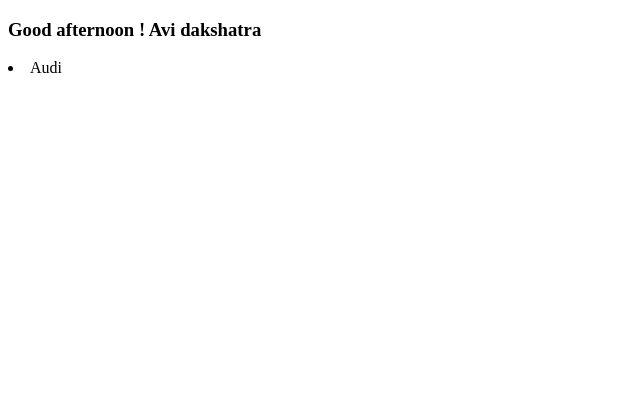
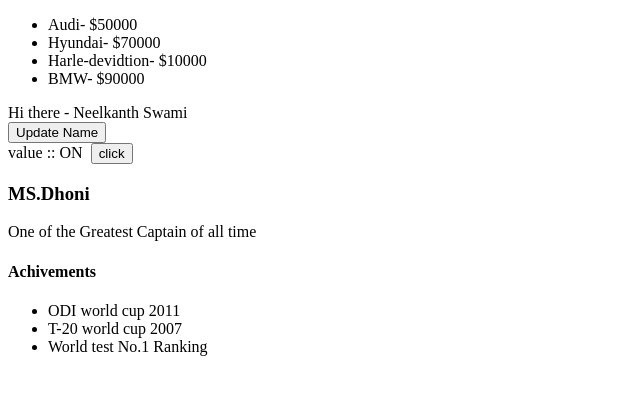
Before and after one commit to RohanMaher777/my-basic, a React (Create React App) app: page / in a window 1280 px wide. Shown: the top 394 px of the page, without its empty margins (0-640 px from the left). Built offline with nearby package versions, Linux system fonts and the light colour scheme.

Commit message:
third commit

```diff
--- a/src/App.js
+++ b/src/App.js
@@ -1,12 +1,27 @@
 import React from "react";
-import { HelloWorld } from "./HelloWorld";
-import Cars from "./components/Cars";
+// import { HelloWorld } from "./HelloWorld";
+import Cars from "./components/CarsList";
+import HelloWorldwithState from "./components/HelloWorldwithState";
+import Toggler from "./components/Toggle";
+import ChildernExample from "./components/ChildernExample";
 
 function App(){
     return (
         <div>
-            <HelloWorld/>
+            {/* <HelloWorld/> */}
             <Cars/>
+            <HelloWorldwithState/>
+            <Toggler/>
+            <ChildernExample title="MS.Dhoni">
+                One of the Greatest Captain of all time
+                <h4>Achivements</h4>
+                <ul>
+                    <li>ODI world cup 2011</li>
+                    <li>T-20 world cup 2007</li>
+                    <li>World test No.1 Ranking</li>
+                </ul>
+            </ChildernExample>
+
         </div>
     )
 }
--- a/src/HelloWorld.js
+++ b/src/HelloWorld.js
@@ -1,4 +1,4 @@
-import React from "react";
+
 
 function greeting(time){
     return (time >= 12 ? 'Good afternoon !': 'Good morning')
@@ -9,15 +9,23 @@
 }
 
 function HelloWorld() {
-  const firstName = "Avi";
-  const lastName = "dakshatra"
+  let firstName = "Avi";
+  let lastName = "dakshatra"
   const time = 15
-  const respose = (
+
+  return <>
     <div>
       <h3> {greeting(time)} {getFullName(firstName, lastName)}</h3>
     </div>
-  );
-  return respose;
+    <div>
+      <button onClick={() =>{
+        firstName = "Neel"
+        lastName = "lohit"
+        console.log(getFullName(firstName, lastName))
+      }}>Upadte Name</button>
+    </div>
+
+  </>;
 }
 
 export { HelloWorld };
--- a/src/components/Car.js
+++ b/src/components/Car.js
@@ -1,5 +1,17 @@
-function Car (props){
-    return (<li>{props.carName}</li>)
+function CarName(myProps){
+    return <span>{myProps.Name}</span>
+}
+
+function CarPrice(myProps){
+    return <span>- ${myProps.price}</span>
+}
+
+
+function Car ({carName:name, price}){ // by destructing we are getting data
+    return (<li>
+        <CarName Name = {name}/>
+        <CarPrice price = {price}/>
+    </li>)
 }
 
 export default Car
--- a/src/components/Cars.js
+++ /dev/null
@@ -1,19 +0,0 @@
-import Car from "./Car"
-// const cars = [ 'Audi', 'XUV 700', 'Fortuner']
-
-function Cars(){
-
-    return(
-        // <div>
-        //     <ul>
-        //         {cars.map(car => {
-        //             return (<li>{car}</li>)
-        //         })}
-        //     </ul>
-        // </div>
-        <Car carName = "Audi"/>
-
-    )
-}
-
-export default Cars
--- /dev/null
+++ b/src/components/CarsList.js
@@ -0,0 +1,37 @@
+import Car from "./Car"
+const cars = [
+   {
+    name : "Audi",
+    price : 50000
+   },
+   {
+    name : "Hyundai",
+    price : 70000
+   },
+   {
+    name : "Harle-devidtion",
+    price : 10000
+   },
+   {
+    name : "BMW",
+    price : 90000
+   }
+
+]
+
+function Cars(){
+
+    return(
+        <div>
+            <ul>
+                {cars.map(Cardetails => {
+                    return <Car carName = {Cardetails.name} price = {Cardetails.price}/>
+                })}
+            </ul>
+        </div>
+
+
+    )
+}
+
+export default Cars
--- /dev/null
+++ b/src/components/ChildernExample.js
@@ -0,0 +1,8 @@
+function ChildernExample({title, children}){
+    return <div>
+        <h3>{title}</h3>
+        <div>{children}</div>
+    </div>
+}
+
+export default ChildernExample
--- /dev/null
+++ b/src/components/HelloWorldwithState.js
@@ -0,0 +1,41 @@
+import {useState} from "react"
+
+function GrandChildComponent (props){
+    console.log("GrandChildComponent is rendered");
+    console.log(props);
+    return <>
+    <div>
+    Hi there - {props.firstName} {props.lastName}
+    </div>
+    </>
+
+}
+
+function ChildComponent ({...props}){
+    console.log("ChildComponent is rendered");
+    return <>
+    <GrandChildComponent {...props}/>
+    </>
+}
+
+function HelloWorldwithState(){
+    const [firstName, setFirstName] =  useState("Neelkanth")
+    const [lastName, setLastName] = useState("Swami")
+    console.log("HelloWorldwithState component is re-rendered");
+
+    return <>
+    <div>
+        <ChildComponent firstName = {firstName} lastName = {lastName} email="hello@gmail.com"/>
+        <button onClick={() => {
+            setFirstName("Shankar")
+            setTimeout(() => {
+                setLastName("SadaShiv")
+            }, 1000)
+
+        }}>Update Name</button>
+    </div>
+
+    </>
+}
+
+export default HelloWorldwithState
--- /dev/null
+++ b/src/components/Toggle.js
@@ -0,0 +1,26 @@
+/**
+ * Updating the state of component using callback
+ */
+import {useState} from 'react';
+
+function Toggler (){
+    const [toggle, setToggle] = useState(true)
+    console.log("Toggler renderd");
+
+    return <div>
+        value :: {toggle ? "ON" : "OFF"} &nbsp;
+        <button onClick={() => {
+            setTimeout(()=>{
+                setToggle((preValue)=>{
+                    return !preValue
+                })
+            }, 1000)
+
+        }}>click</button>
+
+
+    </div>
+
+}
+
+export default Toggler
```
